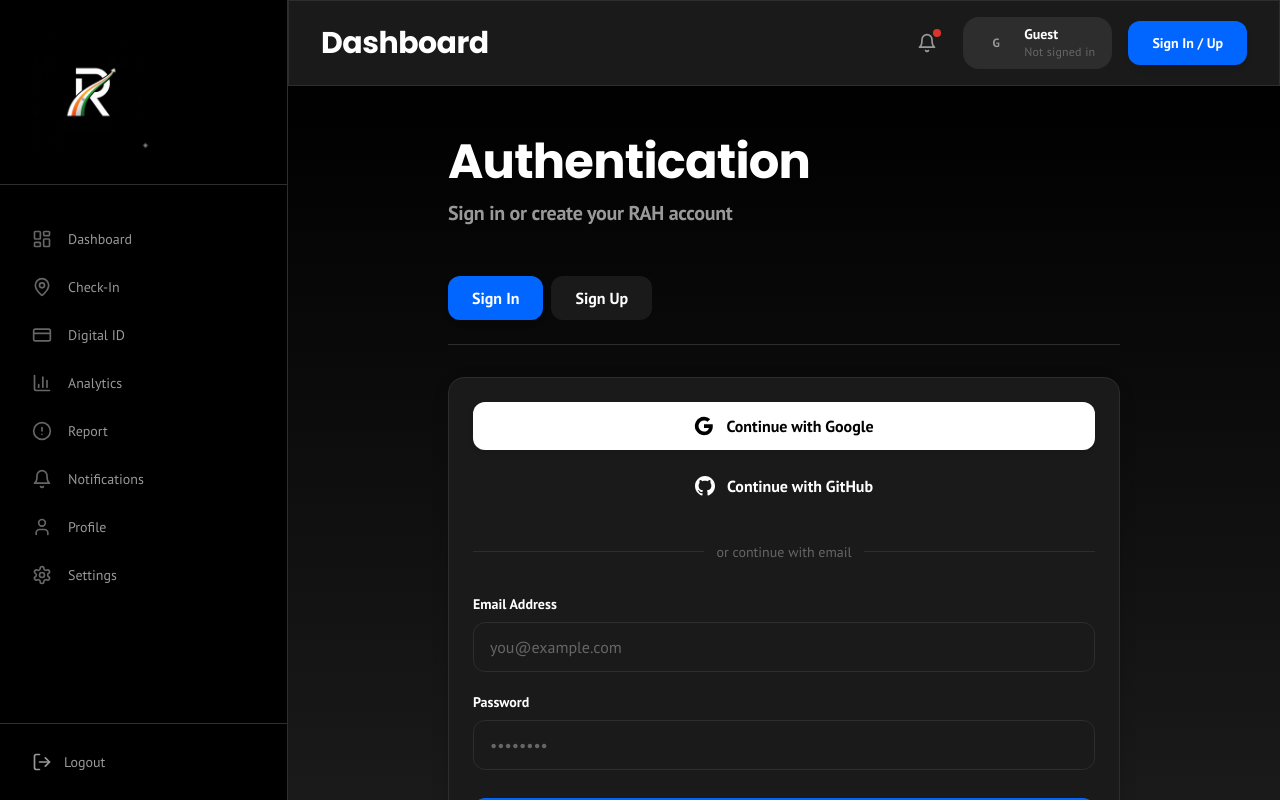
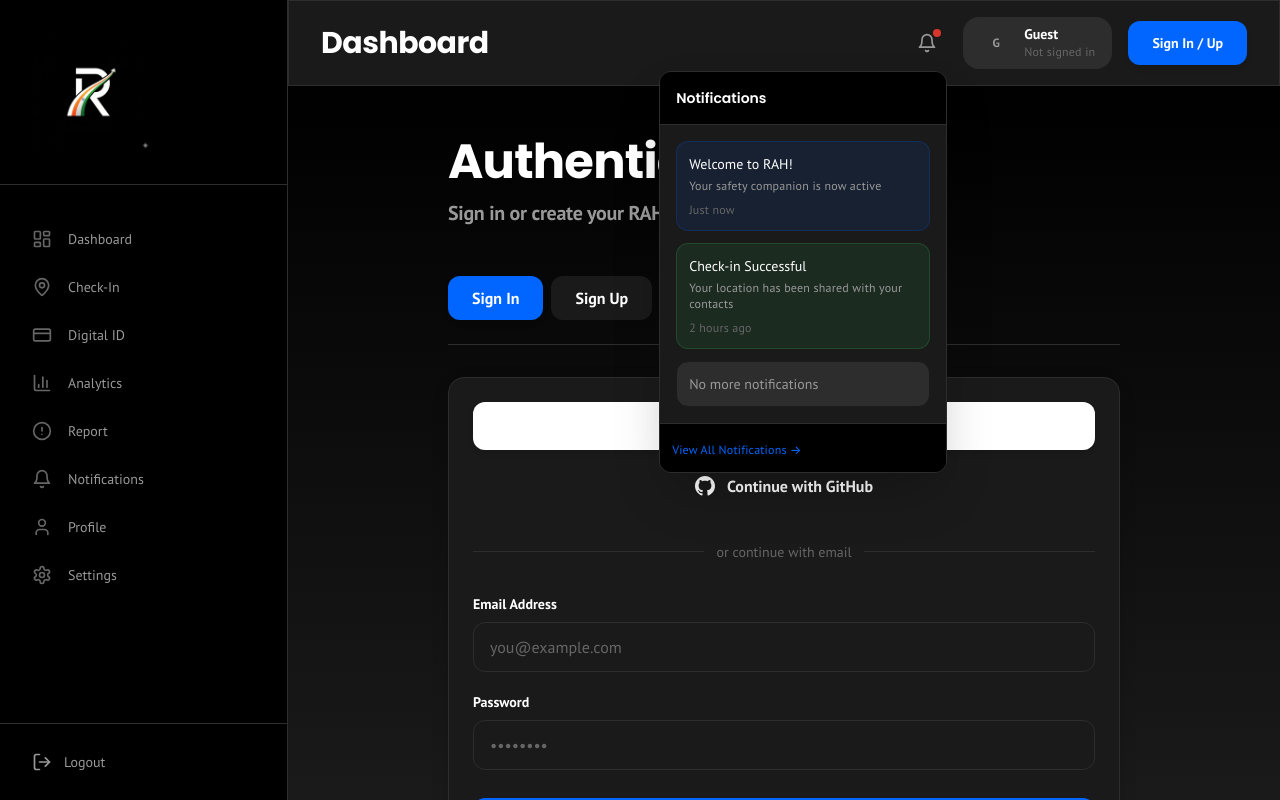
Before and after one commit to florescence-bit/tourism, a Next.js app: page /auth in a window 1280 px wide. Both pictures are taken after a click on the button 927 px from the left and 42 px from the top of the page. Built offline with nearby package versions, Linux system fonts and the light colour scheme; no server answers.

Commit message:
feat: Add notification bell dropdown, sidebar logout functionality, and comprehensive README documentation

```diff
--- a/src/components/layout/header.tsx
+++ b/src/components/layout/header.tsx
@@ -8,6 +8,7 @@ import { useRouter } from 'next/navigation';
 
 export default function Header() {
   const [menuOpen, setMenuOpen] = useState(false);
+  const [notificationsOpen, setNotificationsOpen] = useState(false);
   const [user, setUser] = useState<any>(null);
 
   useEffect(() => {
@@ -38,10 +39,50 @@ export default function Header() {
         </div>
 
         <div className="flex items-center gap-3 sm:gap-4">
-          <button className="p-2.5 hover:bg-surface-tertiary rounded-xl transition-smooth relative group text-text-secondary hover:text-text-primary">
-            <Bell size={20} />
-            <span className="absolute top-1.5 right-1.5 w-2 h-2 bg-accent-red rounded-full animate-pulse"></span>
-          </button>
+          <div className="relative">
+            <button
+              onClick={() => setNotificationsOpen(!notificationsOpen)}
+              className="p-2.5 hover:bg-surface-tertiary rounded-xl transition-smooth relative group text-text-secondary hover:text-text-primary"
+            >
+              <Bell size={20} />
+              <span className="absolute top-1.5 right-1.5 w-2 h-2 bg-accent-red rounded-full animate-pulse"></span>
+            </button>
+
+            {/* Notifications Dropdown */}
+            {notificationsOpen && (
+              <div className="absolute right-0 top-12 w-72 bg-surface-secondary border border-surface-tertiary rounded-lg shadow-2xl z-50 overflow-hidden animate-slide-down">
+                <div className="p-4 border-b border-surface-tertiary bg-surface-primary">
+                  <h3 className="text-sm font-semibold text-text-primary">Notifications</h3>
+                </div>
+                <div className="max-h-96 overflow-y-auto">
+                  <div className="p-4 space-y-3">
+                    <div className="p-3 bg-accent-blue/10 rounded-lg border border-accent-blue/20">
+                      <p className="text-sm font-medium text-text-primary">Welcome to RAH!</p>
+                      <p className="text-xs text-text-secondary mt-1">Your safety companion is now active</p>
+                      <p className="text-xs text-text-tertiary mt-2">Just now</p>
+                    </div>
+                    <div className="p-3 bg-accent-green/10 rounded-lg border border-accent-green/20">
+                      <p className="text-sm font-medium text-text-primary">Check-in Successful</p>
+                      <p className="text-xs text-text-secondary mt-1">Your location has been shared with your contacts</p>
+                      <p className="text-xs text-text-tertiary mt-2">2 hours ago</p>
+                    </div>
+                    <div className="p-3 bg-surface-tertiary rounded-lg border border-surface-secondary">
+                      <p className="text-sm text-text-secondary">No more notifications</p>
+                    </div>
+                  </div>
+                </div>
+                <div className="p-3 border-t border-surface-tertiary bg-surface-primary">
+                  <Link
+                    href="/notifications"
+                    className="text-xs text-accent-blue hover:text-accent-blue/80 font-medium transition"
+                    onClick={() => setNotificationsOpen(false)}
+                  >
+                    View All Notifications →
+                  </Link>
+                </div>
+              </div>
+            )}
+          </div>
 
           <div className="hidden sm:flex items-center gap-3 px-4 py-2 bg-surface-tertiary rounded-xl border border-surface-tertiary/50 group">
             {user ? (
--- a/src/components/layout/sidebar.tsx
+++ b/src/components/layout/sidebar.tsx
@@ -1,8 +1,23 @@
+'use client';
+
 import Link from 'next/link';
 import Image from 'next/image';
 import { LayoutDashboard, MapPin, CreditCard, BarChart3, AlertCircle, User, Bell, Settings, LogOut } from 'lucide-react';
+import { signOut } from '@/lib/firebaseClient';
+import { useRouter } from 'next/navigation';
 
 export default function Sidebar() {
+  const router = useRouter();
+
+  async function handleLogout() {
+    try {
+      await signOut();
+    } catch (e) {
+      console.error('Logout error:', e);
+    }
+    router.push('/auth');
+  }
+
   return (
     <aside className="hidden md:flex w-72 bg-surface-primary border-r border-surface-tertiary flex-col h-screen sticky top-0">
       <div className="p-8 border-b border-surface-tertiary">
@@ -29,7 +44,10 @@ export default function Sidebar() {
       </nav>
 
       <div className="border-t border-surface-tertiary p-4">
-        <button className="w-full flex items-center gap-3 px-4 py-3 text-left text-text-secondary hover:text-text-primary hover:bg-surface-secondary rounded-xl transition-smooth duration-300 group font-medium">
+        <button
+          onClick={handleLogout}
+          className="w-full flex items-center gap-3 px-4 py-3 text-left text-text-secondary hover:text-text-primary hover:bg-surface-secondary rounded-xl transition-smooth duration-300 group font-medium"
+        >
           <LogOut size={20} />
           <span className="text-sm">Logout</span>
         </button>
```
Also changed, not shown: 2 other files (tests, documents, lock files or other folders).
